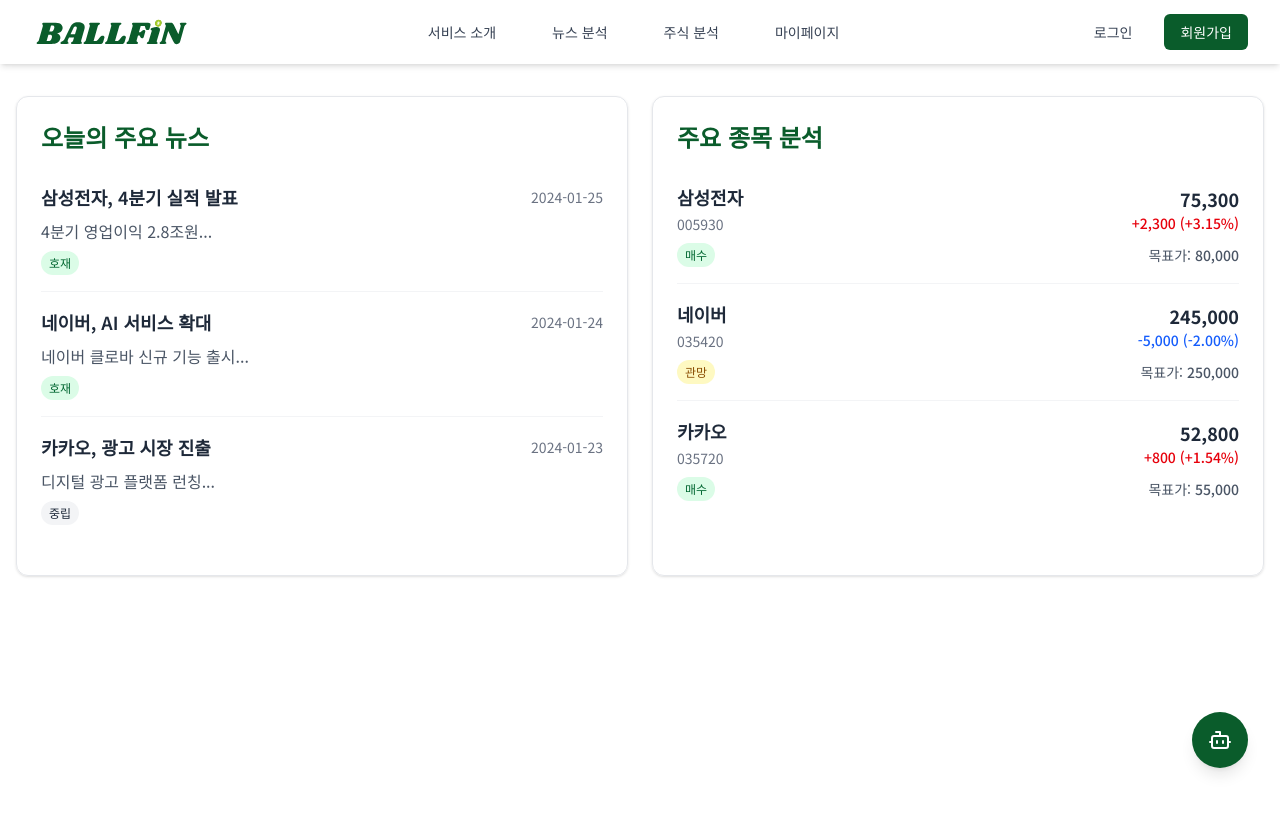
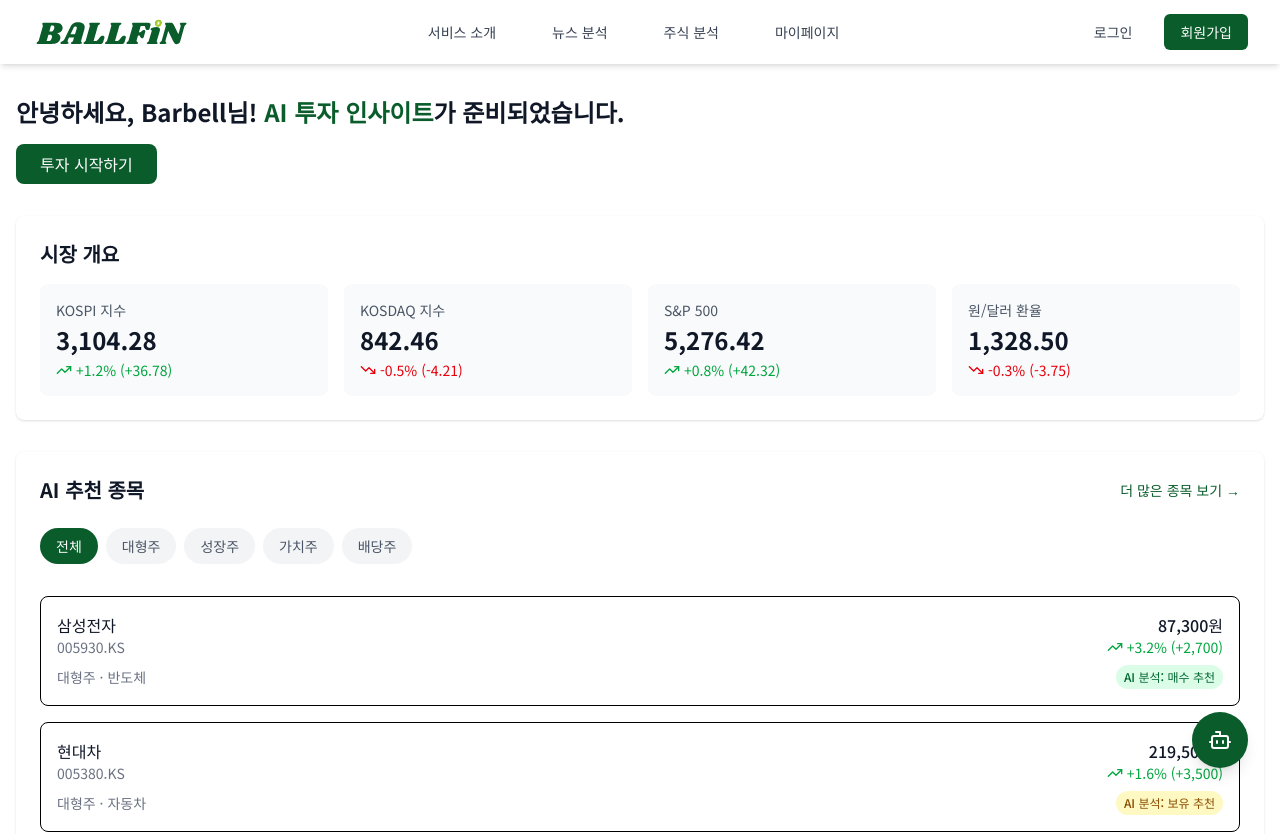
Before and after one commit to BALLFiN/BALLFiN-FE, a React (Vite) app: page / in a window 1280 px wide. Shown: the top 834 px of the page. Before the commit the page ends 800 px from the top, so only its background shows below. Built offline with nearby package versions, Linux system fonts and the light colour scheme; a web font is replaced by a local one.

Commit message:
🎨: 메인 요약 경제 소식 컴포넌트

```diff
--- /dev/null
+++ b/src/components/home/AIRecommendations.tsx
@@ -0,0 +1,159 @@
+import { useState } from "react";
+import { TrendingUp, TrendingDown } from "lucide-react";
+
+interface Stock {
+  name: string;
+  code: string;
+  price: string;
+  change: {
+    value: string;
+    percentage: string;
+    isPositive: boolean;
+  };
+  category: string;
+  prediction: "buy" | "hold" | "sell";
+}
+
+const stocks: Stock[] = [
+  {
+    name: "삼성전자",
+    code: "005930.KS",
+    price: "87,300원",
+    change: {
+      value: "+2,700",
+      percentage: "+3.2%",
+      isPositive: true,
+    },
+    category: "대형주 · 반도체",
+    prediction: "buy",
+  },
+  {
+    name: "현대차",
+    code: "005380.KS",
+    price: "219,500원",
+    change: {
+      value: "+3,500",
+      percentage: "+1.6%",
+      isPositive: true,
+    },
+    category: "대형주 · 자동차",
+    prediction: "hold",
+  },
+  {
+    name: "네이버",
+    code: "035420.KS",
+    price: "163,000원",
+    change: {
+      value: "-3,000",
+      percentage: "-1.8%",
+      isPositive: false,
+    },
+    category: "대형주 · IT/플랫폼",
+    prediction: "buy",
+  },
+  {
+    name: "SK하이닉스",
+    code: "000660.KS",
+    price: "176,500원",
+    change: {
+      value: "-1,500",
+      percentage: "-0.8%",
+      isPositive: false,
+    },
+    category: "대형주 · 반도체",
+    prediction: "sell",
+  },
+];
+
+const filterTabs = ["전체", "대형주", "성장주", "가치주", "배당주"];
+
+export default function AIRecommendations() {
+  const [activeTab, setActiveTab] = useState("전체");
+
+  const getPredictionColor = (prediction: Stock["prediction"]) => {
+    switch (prediction) {
+      case "buy":
+        return "bg-green-100 text-green-800";
+      case "hold":
+        return "bg-yellow-100 text-yellow-800";
+      case "sell":
+        return "bg-red-100 text-red-800";
+    }
+  };
+
+  return (
+    <div className="bg-white rounded-lg shadow-sm p-6">
+      <div className="flex justify-between items-center mb-6">
+        <h2 className="text-xl font-bold text-gray-900">AI 추천 종목</h2>
+        <button className="text-sm text-[#0A5C2B] hover:text-[#0A5C2B]/80">
+          더 많은 종목 보기 →
+        </button>
+      </div>
+
+      <div className="flex gap-2 mb-6 overflow-x-auto pb-2">
+        {filterTabs.map((tab) => (
+          <button
+            key={tab}
+            onClick={() => setActiveTab(tab)}
+            className={`px-4 py-2 rounded-full text-sm font-medium whitespace-nowrap ${
+              activeTab === tab
+                ? "bg-[#0A5C2B] text-white"
+                : "bg-gray-100 text-gray-600 hover:bg-gray-200"
+            }`}
+          >
+            {tab}
+          </button>
+        ))}
+      </div>
+
+      <div className="space-y-4">
+        {stocks.map((stock, index) => (
+          <div
+            key={index}
+            className="border rounded-lg p-4 hover:border-[#0A5C2B] transition-colors"
+          >
+            <div className="flex justify-between items-start mb-2">
+              <div>
+                <div className="font-medium text-gray-900">{stock.name}</div>
+                <div className="text-sm text-gray-500">{stock.code}</div>
+              </div>
+              <div className="text-right">
+                <div className="font-medium text-gray-900">{stock.price}</div>
+                <div
+                  className={`flex items-center gap-1 text-sm ${
+                    stock.change.isPositive ? "text-green-600" : "text-red-600"
+                  }`}
+                >
+                  {stock.change.isPositive ? (
+                    <TrendingUp className="w-4 h-4" />
+                  ) : (
+                    <TrendingDown className="w-4 h-4" />
+                  )}
+                  <span>
+                    {stock.change.percentage} ({stock.change.value})
+                  </span>
+                </div>
+              </div>
+            </div>
+
+            <div className="flex justify-between items-center">
+              <div className="text-sm text-gray-500">{stock.category}</div>
+              <div
+                className={`px-2 py-1 rounded-full text-xs font-medium ${getPredictionColor(
+                  stock.prediction
+                )}`}
+              >
+                AI 분석:{" "}
+                {stock.prediction === "buy"
+                  ? "매수 추천"
+                  : stock.prediction === "hold"
+                    ? "보유 추천"
+                    : "매도 추천"}
+              </div>
+            </div>
+          </div>
+        ))}
+      </div>
+    </div>
+  );
+}
--- /dev/null
+++ b/src/components/home/MarketOverview.tsx
@@ -0,0 +1,85 @@
+import { TrendingUp, TrendingDown } from "lucide-react";
+
+interface MarketStat {
+  title: string;
+  value: string;
+  change: {
+    value: string;
+    percentage: string;
+    isPositive: boolean;
+  };
+}
+
+const marketStats: MarketStat[] = [
+  {
+    title: "KOSPI 지수",
+    value: "3,104.28",
+    change: {
+      value: "+36.78",
+      percentage: "+1.2%",
+      isPositive: true,
+    },
+  },
+  {
+    title: "KOSDAQ 지수",
+    value: "842.46",
+    change: {
+      value: "-4.21",
+      percentage: "-0.5%",
+      isPositive: false,
+    },
+  },
+  {
+    title: "S&P 500",
+    value: "5,276.42",
+    change: {
+      value: "+42.32",
+      percentage: "+0.8%",
+      isPositive: true,
+    },
+  },
+  {
+    title: "원/달러 환율",
+    value: "1,328.50",
+    change: {
+      value: "-3.75",
+      percentage: "-0.3%",
+      isPositive: false,
+    },
+  },
+];
+
+export default function MarketOverview() {
+  return (
+    <div className="bg-white rounded-lg shadow-sm p-6">
+      <h2 className="text-xl font-bold text-gray-900 mb-4">시장 개요</h2>
+      <div className="grid grid-cols-1 md:grid-cols-2 lg:grid-cols-4 gap-4">
+        {marketStats.map((stat, index) => (
+          <div
+            key={index}
+            className="bg-gray-50 rounded-lg p-4 hover:bg-gray-100 transition-colors"
+          >
+            <div className="text-sm text-gray-600 mb-1">{stat.title}</div>
+            <div className="text-2xl font-bold text-gray-900 mb-1">
+              {stat.value}
+            </div>
+            <div
+              className={`flex items-center gap-1 ${
+                stat.change.isPositive ? "text-green-600" : "text-red-600"
+              }`}
+            >
+              {stat.change.isPositive ? (
+                <TrendingUp className="w-4 h-4" />
+              ) : (
+                <TrendingDown className="w-4 h-4" />
+              )}
+              <span className="text-sm">
+                {stat.change.percentage} ({stat.change.value})
+              </span>
+            </div>
+          </div>
+        ))}
+      </div>
+    </div>
+  );
+}
--- a/src/pages/HomePage.tsx
+++ b/src/pages/HomePage.tsx
@@ -1,14 +1,39 @@
 import NewsSummary from "@/components/home/NewsSummary";
 import StockSummary from "@/components/home/StockSummary";
 import BotButton from "@/components/chat/BotButton";
+import MarketOverview from "@/components/home/MarketOverview";
+import AIRecommendations from "@/components/home/AIRecommendations";
 
 const Home = () => {
   return (
     <div className="container mx-auto px-4 py-8">
-      <div className="grid grid-cols-1 md:grid-cols-2 gap-6">
+      {/* 환영 메시지 */}
+      <div className="mb-8">
+        <h1 className="text-2xl font-bold text-gray-900">
+          안녕하세요, Barbell님!{" "}
+          <span className="text-[#0A5C2B]">AI 투자 인사이트</span>가
+          준비되었습니다.
+        </h1>
+        <button className="mt-4 px-6 py-2 bg-[#0A5C2B] text-white rounded-lg hover:bg-[#0A5C2B]/90 transition-colors">
+          투자 시작하기
+        </button>
+      </div>
+
+      {/* 시장 개요 */}
+      <MarketOverview />
+
+      {/* AI 추천 종목 */}
+      <div className="mt-8">
+        <AIRecommendations />
+      </div>
+
+      {/* 뉴스 요약 및 주식 요약 */}
+      <div className="mt-8 grid grid-cols-1 md:grid-cols-2 gap-6">
         <NewsSummary />
         <StockSummary />
       </div>
+
+      {/* 챗봇 버튼 */}
       <BotButton />
     </div>
   );
```
